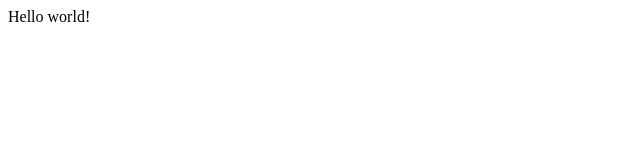
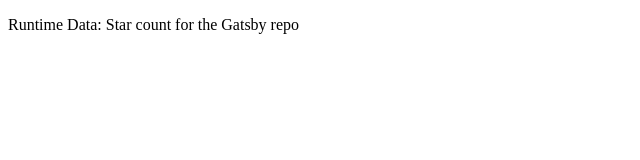
Before and after one commit to Twoy519/fugazi_gatsby, a Gatsby site: page / in a window 1280 px wide. Shown: the whole page, without its empty margins (0-640 px from the left). Built offline with nearby package versions, Linux system fonts and the light colour scheme; Gatsby itself is replaced by a stand-in of ours; no server answers.

Commit message:
initial commit

```diff
--- a/src/pages/index.js
+++ b/src/pages/index.js
@@ -1,5 +1,23 @@
-import React from "react"
+import React, { useEffect } from "react"
 
-export default function Home() {
-  return <div>Hello world!</div>
+const Home = () => {
+  // Client-side Runtime Data Fetching
+  // const [starsCount, setStarsCount] = useState(0)
+  useEffect(() => {
+    // get data from GitHub api
+    fetch(`https://reddit.com/r/spacs/hot.json`, { mode: "cors" }).then(
+      response => {
+        console.log(response)
+      }
+    )
+    // .then(resultData => {
+    //   console.log({ resultData })
+    // })
+  }, [])
+  return (
+    <section>
+      <p>Runtime Data: Star count for the Gatsby repo</p>
+    </section>
+  )
 }
+export default Home
```
Also changed, not shown: src/pages/404.js (added).
